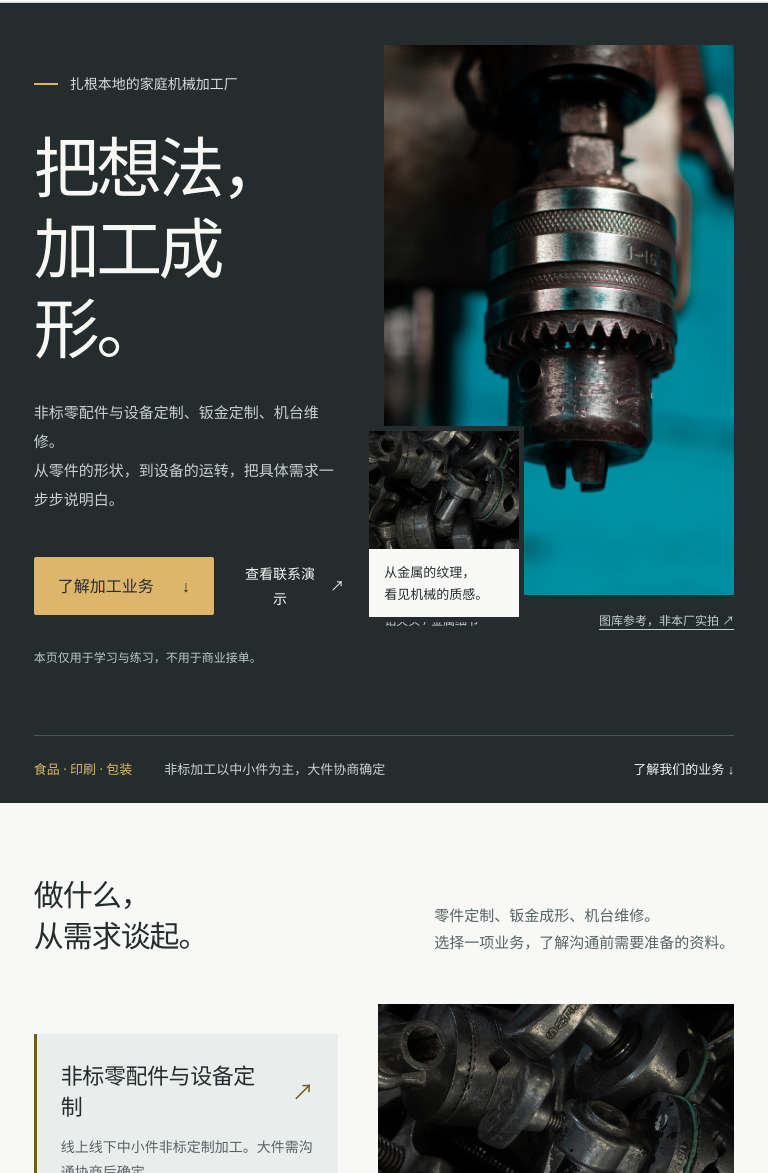
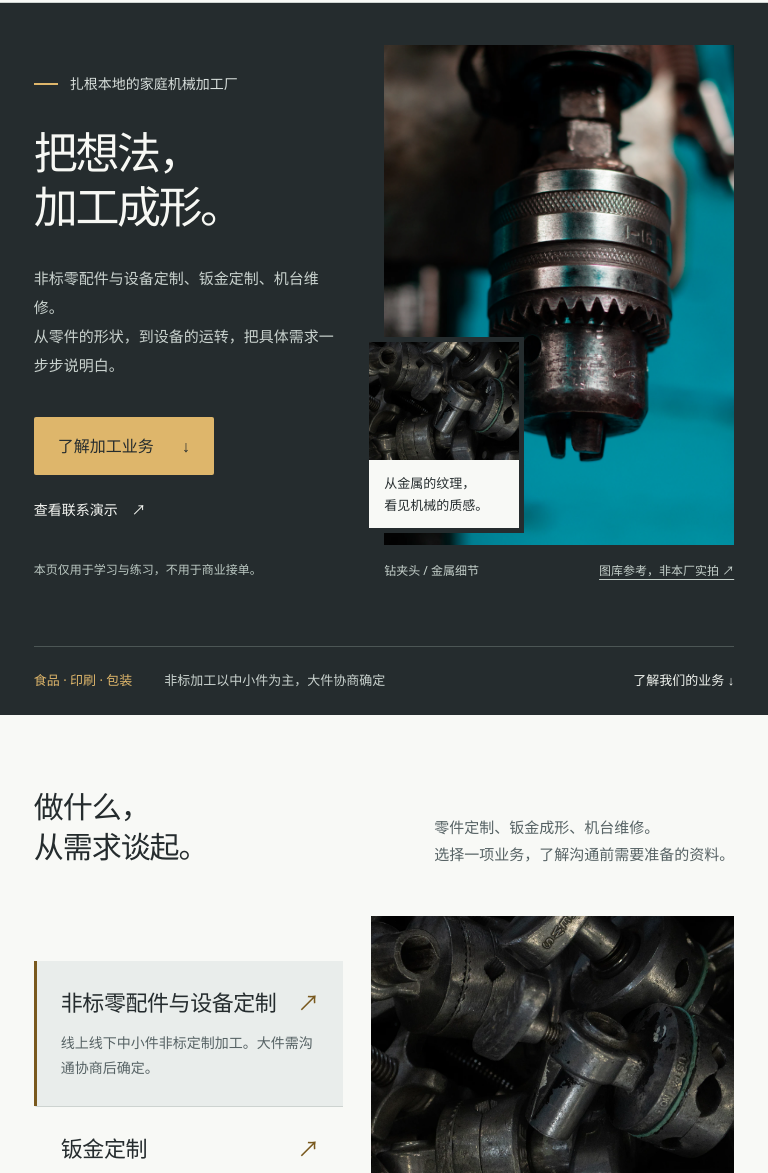
Before and after one commit to siwenyu1213/jinhai-machinery, a website built with Vite: page site/index.html in a window 768 px wide. Shown: the part 86-1259 px from the top of the page. Built offline with nearby package versions, Linux system fonts and the light colour scheme; files whose address does not match are found by name.

Commit message:
fix: keep mechanical hero headings balanced on tablets

```diff
--- a/site/src/styles/layout.css
+++ b/site/src/styles/layout.css
@@ -106,6 +106,15 @@ nav a { padding-block: 16px; }
   .hero-photo-frame { height: 640px; }
   .hero-layout { gap: 85px; padding-block: 50px; }
 }
+@media (min-width: 761px) and (max-width: 1000px) {
+  .hero h1 { font-size: clamp(44px, 5.5vw, 55px); }
+  .hero-actions { flex-direction: column; align-items: flex-start; gap: 12px; }
+  .hero-photo-frame { height: 500px; }
+  .hero-art figcaption { flex-wrap: wrap; gap: 4px; }
+  .service-layout { gap: 28px; }
+  .service-choice { padding-inline: 18px; }
+  .choice-heading { font-size: 18px; }
+}
 @media (max-width: 760px) {
   :root { --space: 24px; }
   html { scroll-padding-top: 95px; }
```
Also changed, not shown: tests/browser/site.spec.js (+2 -0 lines).
